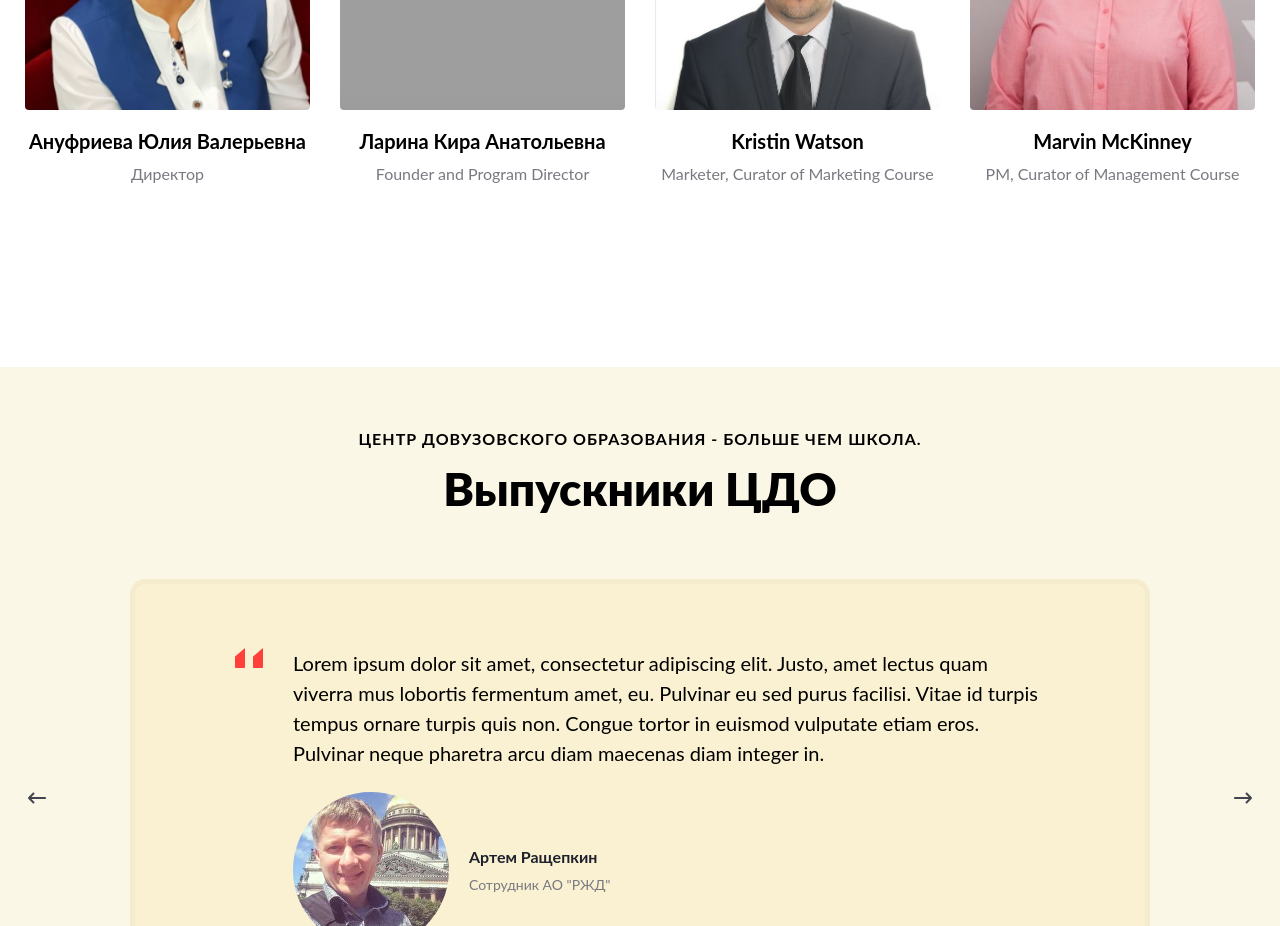
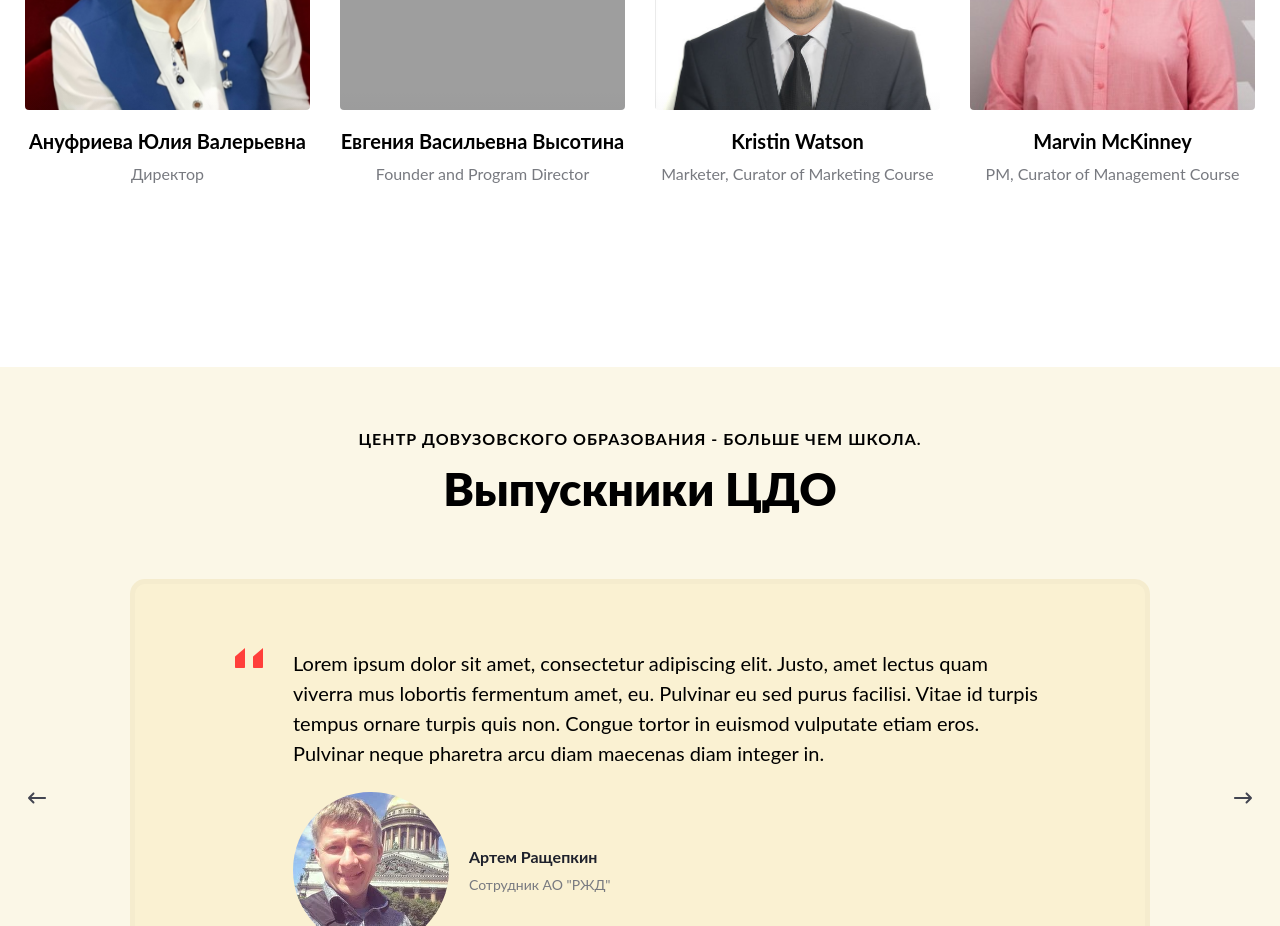
Before and after one commit to loLy69/-, a plain HTML site: page index.html in a window 1280 px wide. Shown: the part 4340-5266 px from the top of the page. Drawn offline with nearby package versions, Linux system fonts and the light colour scheme; grey boxes are pictures that could not be loaded; files whose address does not match are found by name; a web font is replaced by a local one.

Commit message:
Update index.html

```diff
--- a/index.html
+++ b/index.html
@@ -424,7 +424,7 @@
                   </ul>
                 </div>
                 <div class="team__info">
-                  <div class="team__info-name">Ларина Кира Анатольевна</div>
+                  <div class="team__info-name">Евгения Васильевна Высотина</div>
                   <div class="team__info-position">Founder and Program Director</div>
                 </div>
               </div>
```
